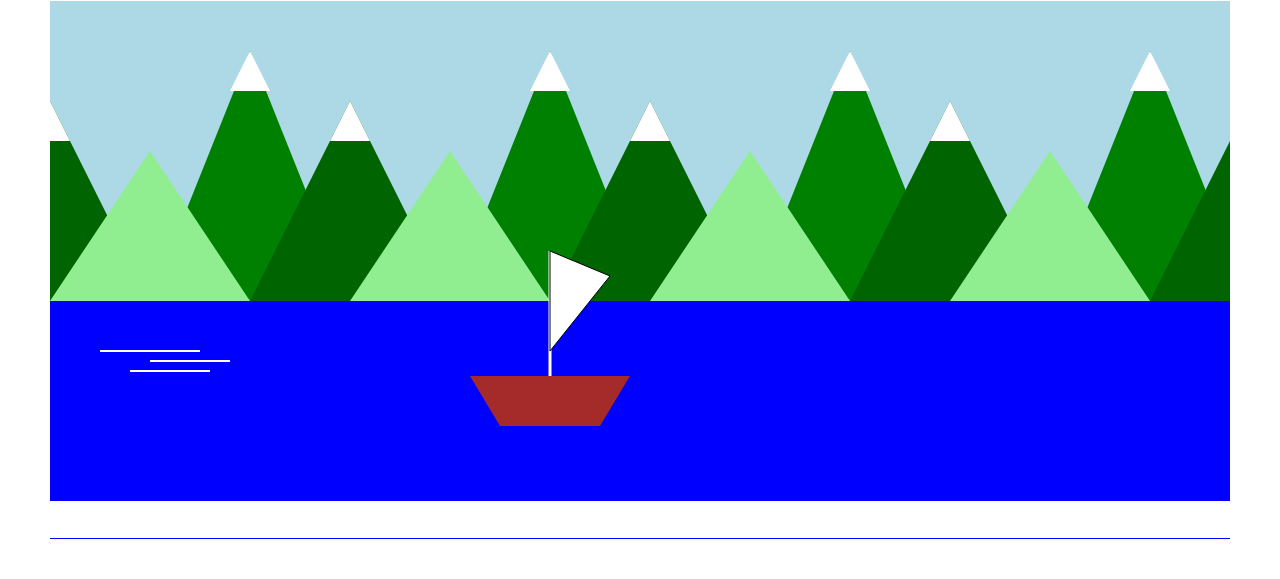
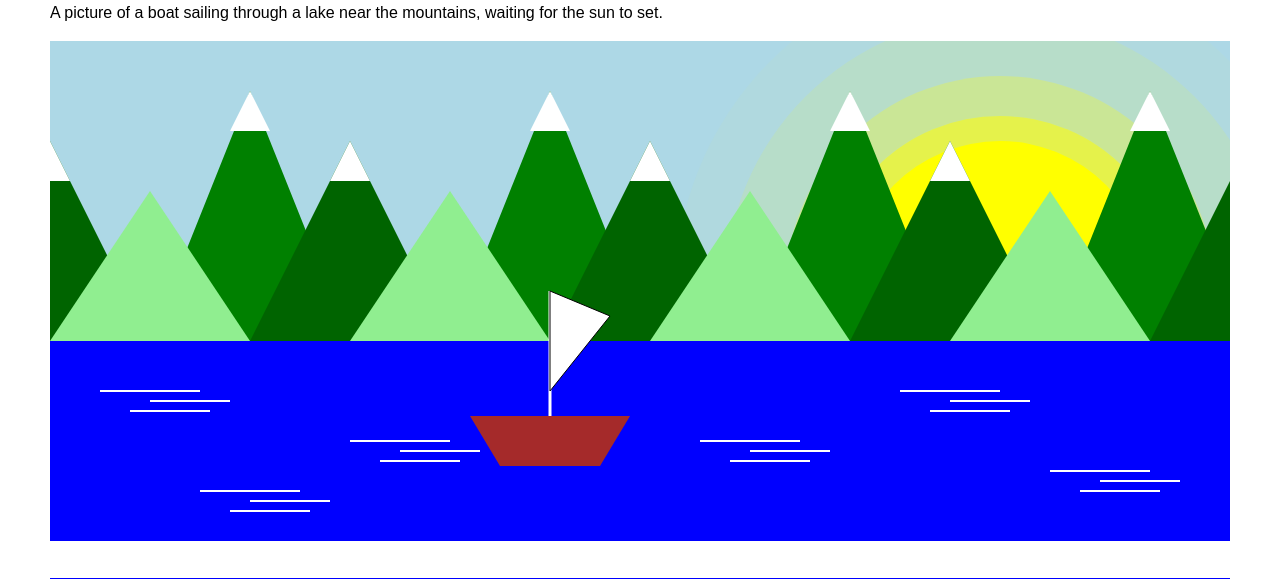
Before and after one commit to clarktanq/clarktanq, a plain HTML site: page visualizations.html in a window 1280 px wide. Shown: the part 358-937 px from the top of the page. Before the commit the page ends 897 px from the top, so only its background shows below. Drawn offline with Linux system fonts and the light colour scheme.

Commit message:
updated waves for SVG art
I added more waves and moved around some of the location of the waves for my SVG art.

```diff
--- a/visualizations.html
+++ b/visualizations.html
@@ -45,7 +45,15 @@
                 <hr>
 
                 <h2 class="space_before_paragraph space_before_heading">Assignment 02. <br>SVG Art.</h2>
+                <p class="space_before_paragraph">A picture of a boat sailing through a lake near the mountains, waiting for the sun to set.</p>
                     <svg width="100%" height="500px" class="background">
+                        <!-- sun -->
+                        <circle cx="950" cy="250" r="150" fill="yellow"/>
+                        <circle cx="950" cy="250" r="175" fill="yellow" fill-opacity="0.5"/>
+                        <circle cx="950" cy="250" r="215" fill="yellow" fill-opacity="0.25"/>
+                        <circle cx="950" cy="250" r="275" fill="yellow" fill-opacity="0.1"/>
+                        <circle cx="950" cy="250" r="325" fill="yellow" fill-opacity="0.03"/>
+
                         <!-- mountains -->
                         <polygon points="-100,300 0,100 100,300" fill="darkgreen" />
                         <polygon points="100,300 200,50 300,300" fill="green" />
@@ -92,10 +100,30 @@
                          <line x1="100" y1="360" x2="180" y2="360" stroke="white" stroke-width="2" />
                          <line x1="80" y1="370" x2="160" y2="370" stroke="white" stroke-width="2" />
 
+                         <line x1="150" y1="450" x2="250" y2="450" stroke="white" stroke-width="2" />
+                         <line x1="200" y1="460" x2="280" y2="460" stroke="white" stroke-width="2" />
+                         <line x1="180" y1="470" x2="260" y2="470" stroke="white" stroke-width="2" />
+
+                         <line x1="300" y1="400" x2="400" y2="400" stroke="white" stroke-width="2" />
+                         <line x1="350" y1="410" x2="430" y2="410" stroke="white" stroke-width="2" />
+                         <line x1="330" y1="420" x2="410" y2="420" stroke="white" stroke-width="2" />
+
+                         <line x1="850" y1="350" x2="950" y2="350" stroke="white" stroke-width="2" />
+                         <line x1="900" y1="360" x2="980" y2="360" stroke="white" stroke-width="2" />
+                         <line x1="880" y1="370" x2="960" y2="370" stroke="white" stroke-width="2" />
+
+                         <line x1="650" y1="400" x2="750" y2="400" stroke="white" stroke-width="2" />
+                         <line x1="700" y1="410" x2="780" y2="410" stroke="white" stroke-width="2" />
+                         <line x1="680" y1="420" x2="760" y2="420" stroke="white" stroke-width="2" />
+
+                         <line x1="1000" y1="430" x2="1100" y2="430" stroke="white" stroke-width="2" />
+                         <line x1="1050" y1="440" x2="1130" y2="440" stroke="white" stroke-width="2" />
+                         <line x1="1030" y1="450" x2="1110" y2="450" stroke="white" stroke-width="2" />
+
                          <!-- boat -->
                          <polygon points="550,425 450,425 420,375 580,375" fill="brown" />
                          <line x1="500" y1="375" x2="500" y2="250" stroke="white" stroke-width="3"/>
-                         <polygon points="560,275 500,350 500,250" fill="white"  stroke="black" stroke-width="1"/>
+                         <polygon points="560,275 500,350 500,250" fill="white" stroke="black" stroke-width="1"/>
 
                     </svg>
                     <hr class="space_before_heading">
```
